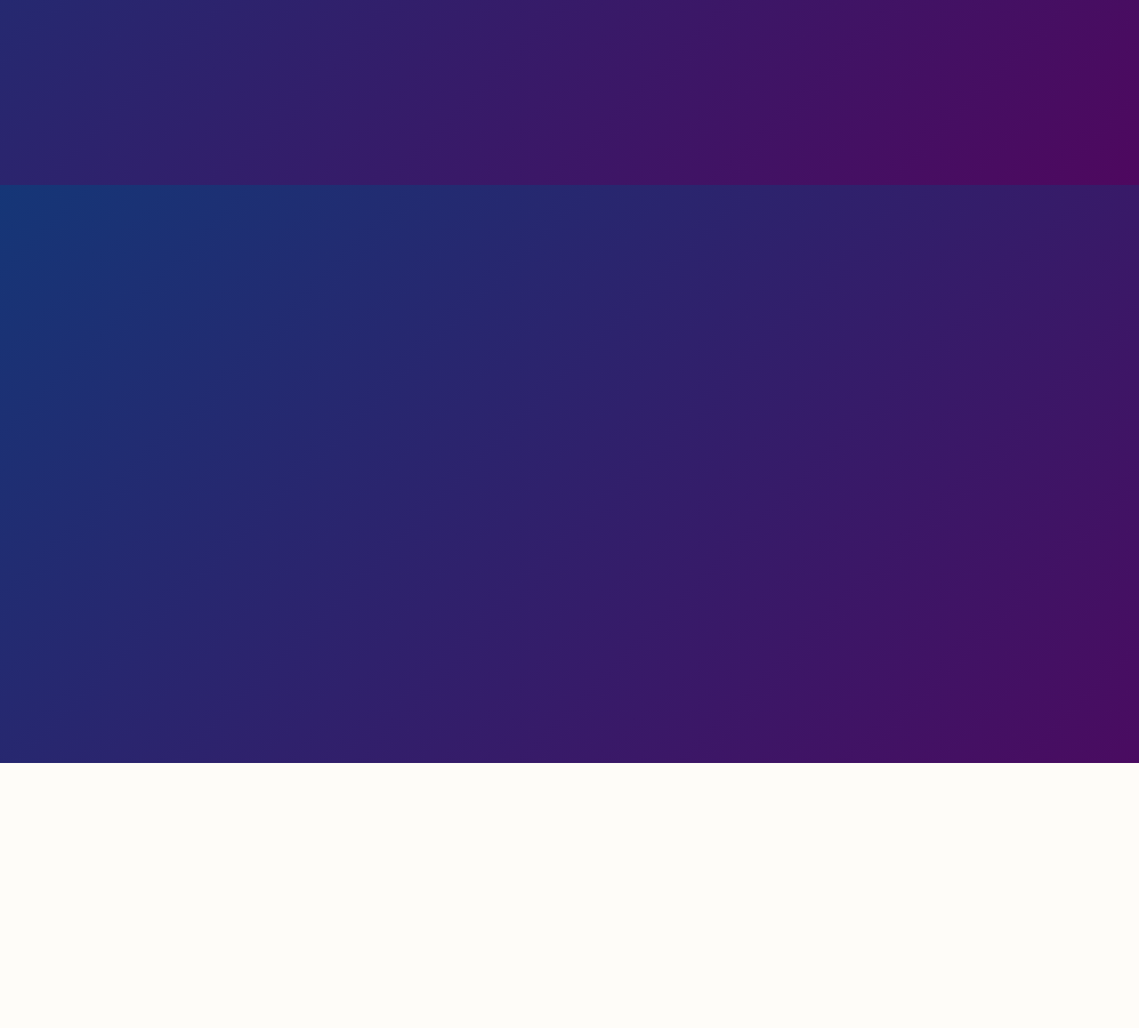
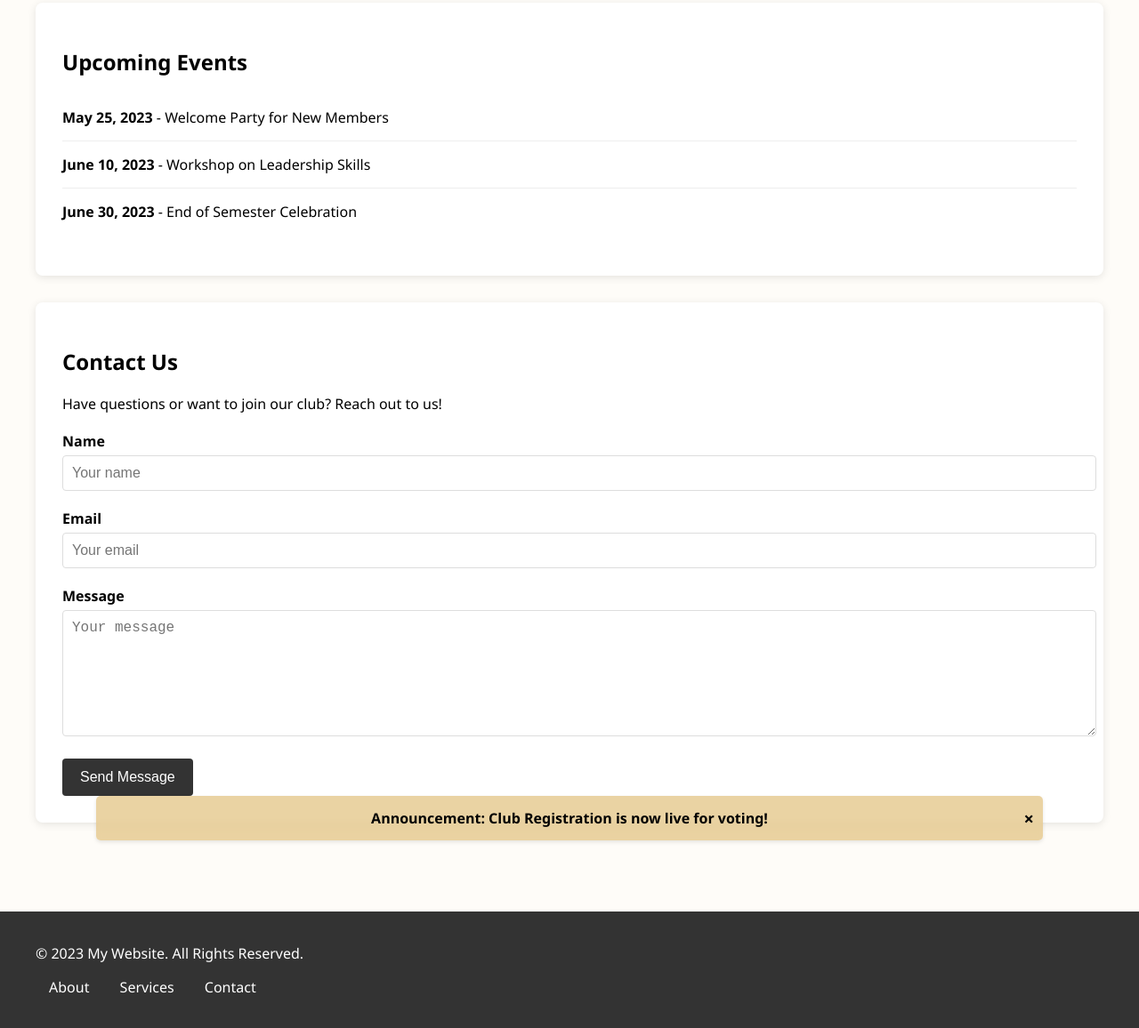
Before and after one commit to Abbaskini01/SAMPLETEST, a plain HTML site: page index.html in a window 1280 px wide. Shown: the part 592-1748 px from the top of the page at 89% size. Before the commit the page ends 1450 px from the top, so only its background shows below. Drawn offline with Linux system fonts and the light colour scheme.

Commit message:
Complete College Club website with responsive design, navigation, and contact form

```diff
--- a/index.html
+++ b/index.html
@@ -12,40 +12,59 @@
   <header class="navbar">
     <nav>
       <ul class="nav-links">
-        <li><a href="#">Home</a></li>
-        <li><a href="#">Details</a></li>
-        <li><a href="#">News</a></li>
-        <li><a href="#">Contact</a></li>
+        <li><a href="#hero">Home</a></li>
+        <li><a href="#about">About</a></li>
+        <li><a href="#events">Events</a></li>
+        <li><a href="#contact">Contact</a></li>
       </ul>
     </nav>
   </header>
 
   <main style="padding-top: 80px;">
-    <!-- Example content to demonstrate scrolling -->
-    <section style="height: 2000px;">
-      <h1 style="text-align:center;">Scroll down to test fixed navbar</h1>
-    </section>
-  </main>
-    <!-- <main>
-        <section class="hero">
+    <section id="hero" class="hero">
       <h1>Welcome to Our College Club</h1>
       <p>Join us to explore opportunities and build connections</p>
     </section>
 
-        <section class="about">
+    <section id="about" class="about">
       <h2>About Our Club</h2>
-            <p>Content about your club goes here...</p>
+      <p>Our college club is dedicated to fostering a community of like-minded students who are passionate about learning and growth. We organize various events, workshops, and networking opportunities throughout the academic year.</p>
     </section>
 
-        <section class="events">
+    <section id="events" class="events">
       <h2>Upcoming Events</h2>
-            <p>List of events goes here...</p>
+      <ul>
+        <li><strong>May 25, 2023</strong> - Welcome Party for New Members</li>
+        <li><strong>June 10, 2023</strong> - Workshop on Leadership Skills</li>
+        <li><strong>June 30, 2023</strong> - End of Semester Celebration</li>
+      </ul>
     </section>
-    </main> -->
+
+    <section id="contact" class="contact">
+      <h2>Contact Us</h2>
+      <p>Have questions or want to join our club? Reach out to us!</p>
+      <div class="contact-form">
+        <form>
+          <div class="form-group">
+            <label for="name">Name</label>
+            <input type="text" id="name" name="name" placeholder="Your name">
+          </div>
+          <div class="form-group">
+            <label for="email">Email</label>
+            <input type="email" id="email" name="email" placeholder="Your email">
+          </div>
+          <div class="form-group">
+            <label for="message">Message</label>
+            <textarea id="message" name="message" placeholder="Your message"></textarea>
+          </div>
+          <button type="submit">Send Message</button>
+        </form>
+      </div>
+    </section>
+  </main>
     <div class = "box1">
     Announcement: Club Registration is now live for voting!
     </div>
-
     <footer class="footer">
         <div class="footer-content">
             <p>&copy; 2023 My Website. All Rights Reserved.</p>
--- a/script.js
+++ b/script.js
@@ -0,0 +1,74 @@
+// Wait for the DOM to be fully loaded
+document.addEventListener('DOMContentLoaded', function() {
+    // Get the navbar element
+    const navbar = document.querySelector('.navbar');
+
+    // Function to handle scroll events
+    function handleScroll() {
+        if (window.scrollY > 50) {
+            // Add a class when scrolled down
+            navbar.classList.add('scrolled');
+        } else {
+            // Remove the class when at the top
+            navbar.classList.remove('scrolled');
+        }
+    }
+
+    // Add scroll event listener
+    window.addEventListener('scroll', handleScroll);
+
+    // Get all navigation links
+    const navLinks = document.querySelectorAll('.nav-links a');
+
+    // Add click event listeners to each link
+    navLinks.forEach(link => {
+        link.addEventListener('click', function(e) {
+            // Prevent default behavior
+            e.preventDefault();
+
+            // Get the href attribute
+            const targetId = this.getAttribute('href');
+
+            // If it's a page section, scroll to it
+            if (targetId.startsWith('#') && targetId.length > 1) {
+                const targetElement = document.querySelector(targetId);
+                if (targetElement) {
+                    targetElement.scrollIntoView({
+                        behavior: 'smooth'
+                    });
+                }
+            } else {
+                // For demonstration purposes, just log the link
+                console.log('Clicked on:', targetId);
+                alert('You clicked on: ' + this.textContent);
+            }
+        });
+    });
+
+    // Get the announcement box
+    const announcementBox = document.querySelector('.box1');
+
+    // Add a close button to the announcement
+    if (announcementBox) {
+        // Create close button
+        const closeButton = document.createElement('span');
+        closeButton.innerHTML = '&times;';
+        closeButton.className = 'close-btn';
+        closeButton.style.position = 'absolute';
+        closeButton.style.right = '10px';
+        closeButton.style.top = '50%';
+        closeButton.style.transform = 'translateY(-50%)';
+        closeButton.style.cursor = 'pointer';
+        closeButton.style.fontSize = '20px';
+        closeButton.style.fontWeight = 'bold';
+
+        // Add the close button to the announcement box
+        announcementBox.style.position = 'relative';
+        announcementBox.appendChild(closeButton);
+
+        // Add click event to close the announcement
+        closeButton.addEventListener('click', function() {
+            announcementBox.style.display = 'none';
+        });
+    }
+});
--- a/style.css
+++ b/style.css
@@ -1,24 +1,22 @@
-header {
-    background-color: #f0f0f0; /* Light grey color */    box-shadow: 0 2px 5px rgba(0, 0, 0, 0.1);
-    position: fixed;    width: 100%;
-    top: 0;    z-index: 1000;
-}
+/* Reset and base styles */
 body {
-    font-family: Arial, sans-serif;
+    font-family: 'Segoe UI', Tahoma, Geneva, Verdana, sans-serif;
     margin: 0;
     padding: 0;
-    background: linear-gradient(135deg,#153677,#4e085f);
-    background-color: #4b3db2;
+    background-color: #fefcf8;
+    min-height: 100vh;
     display: flex;
-    justify-content: center;
-    align-items: center;
-    height: 100vh;
+    flex-direction: column;
 }
 
-body {
-  margin: 0;
-  font-family: 'Segoe UI', Tahoma, Geneva, Verdana, sans-serif;
-  background-color: #fefcf8;
+/* Header styles */
+header {
+    background-color: #f0f0f0;
+    box-shadow: 0 2px 5px rgba(0, 0, 0, 0.1);
+    position: fixed;
+    width: 100%;
+    top: 0;
+    z-index: 1000;
 }
 
 .navbar {
@@ -29,6 +27,17 @@ body {
   backdrop-filter: blur(5px);
   box-shadow: 0 2px 4px rgba(0, 0, 0, 0.1);
   z-index: 999;
+  transition: all 0.3s ease;
+}
+
+/* Style for navbar when scrolled */
+.navbar.scrolled {
+  background-color: rgba(51, 51, 51, 0.95);
+  box-shadow: 0 4px 10px rgba(0, 0, 0, 0.2);
+}
+
+.navbar.scrolled .nav-links a {
+  color: white;
 }
 
 .nav-links {
@@ -56,21 +65,111 @@ body {
 }
 
 .box1 {
-  position: scroll;
-  top: auto;
-  left: auto;
-  background-color: rgba(226, 192, 125, 0.7); /* Transparent grey */
+  position: fixed;
+  bottom: 80px;
+  left: 50%;
+  transform: translateX(-50%);
+  background-color: rgba(226, 192, 125, 0.7);
   backdrop-filter: blur(5px);
   box-shadow: 0 2px 4px rgba(14, 13, 13, 0.1);
   height: 50px;
-  width: 1400px;
+  width: 80%;
+  max-width: 1400px;
+  display: flex;
+  align-items: center;
+  justify-content: center;
+  border-radius: 5px;
+  padding: 0 20px;
+  font-weight: bold;
+}
+/* Main content styles */
+main {
+    padding: 20px;
+    max-width: 1200px;
+    margin: 0 auto;
+    width: 100%;
 }
 
-body {
-    font-family: Arial, sans-serif;
-    margin: 0;
+.hero {
+    text-align: center;
+    padding: 60px 20px;
+    background-color: rgba(226, 192, 125, 0.2);
+    border-radius: 8px;
+    margin-bottom: 30px;
+}
+
+.hero h1 {
+    font-size: 2.5rem;
+    margin-bottom: 15px;
+    color: #333;
+}
+
+.about, .events, .contact {
+    background-color: white;
+    padding: 30px;
+    border-radius: 8px;
+    box-shadow: 0 2px 10px rgba(0, 0, 0, 0.1);
+    margin-bottom: 30px;
+}
+
+.events ul {
+    list-style-type: none;
     padding: 0;
 }
+
+.events li {
+    padding: 15px 0;
+    border-bottom: 1px solid #eee;
+}
+
+.events li:last-child {
+    border-bottom: none;
+}
+
+/* Contact form styles */
+.contact-form {
+    margin-top: 20px;
+}
+
+.form-group {
+    margin-bottom: 20px;
+}
+
+.form-group label {
+    display: block;
+    margin-bottom: 5px;
+    font-weight: bold;
+}
+
+.form-group input,
+.form-group textarea {
+    width: 100%;
+    padding: 10px;
+    border: 1px solid #ddd;
+    border-radius: 4px;
+    font-size: 16px;
+}
+
+.form-group textarea {
+    height: 120px;
+    resize: vertical;
+}
+
+button[type="submit"] {
+    background-color: #333;
+    color: white;
+    border: none;
+    padding: 12px 20px;
+    border-radius: 4px;
+    cursor: pointer;
+    font-size: 16px;
+    transition: background-color 0.3s;
+}
+
+button[type="submit"]:hover {
+    background-color: #555;
+}
+
 .content {
     padding: 20px;
     text-align: center;
@@ -80,8 +179,7 @@ body {
     color: white;
     padding: 20px 0;
     text-align: left;
-    position: relative;
-    bottom: 0;
+    margin-top: auto;
     width: 100%;
 }
 .footer-content {
```
Also changed, not shown: terminal_commands.txt (added). Lines whose indentation alone changed are shown as unchanged.
